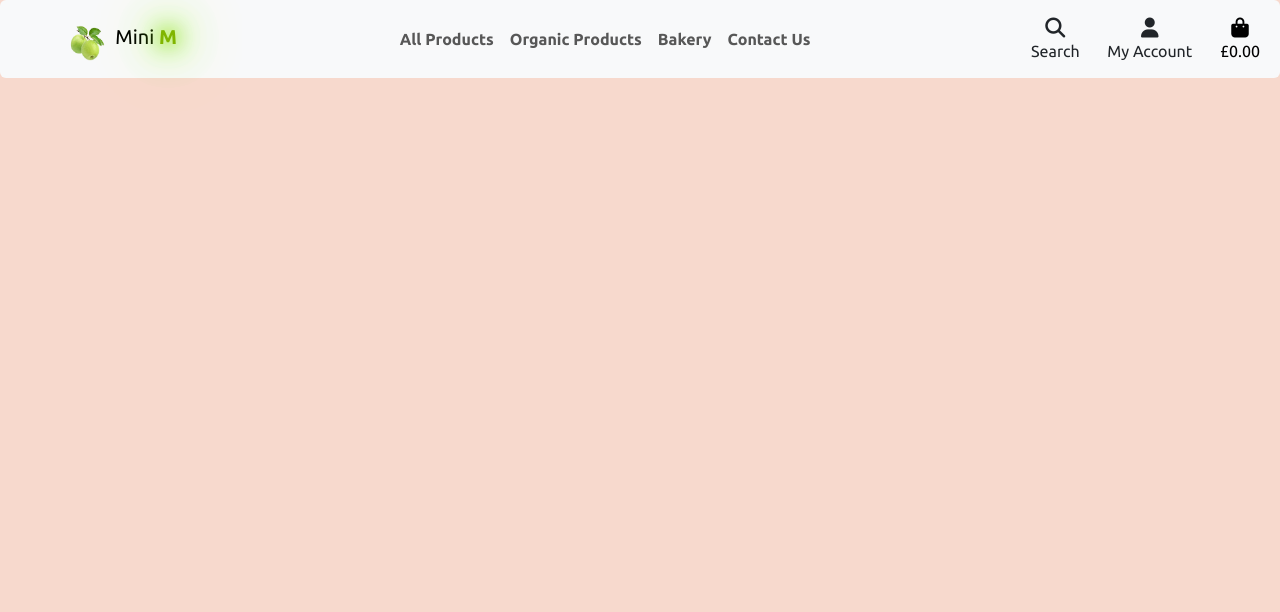
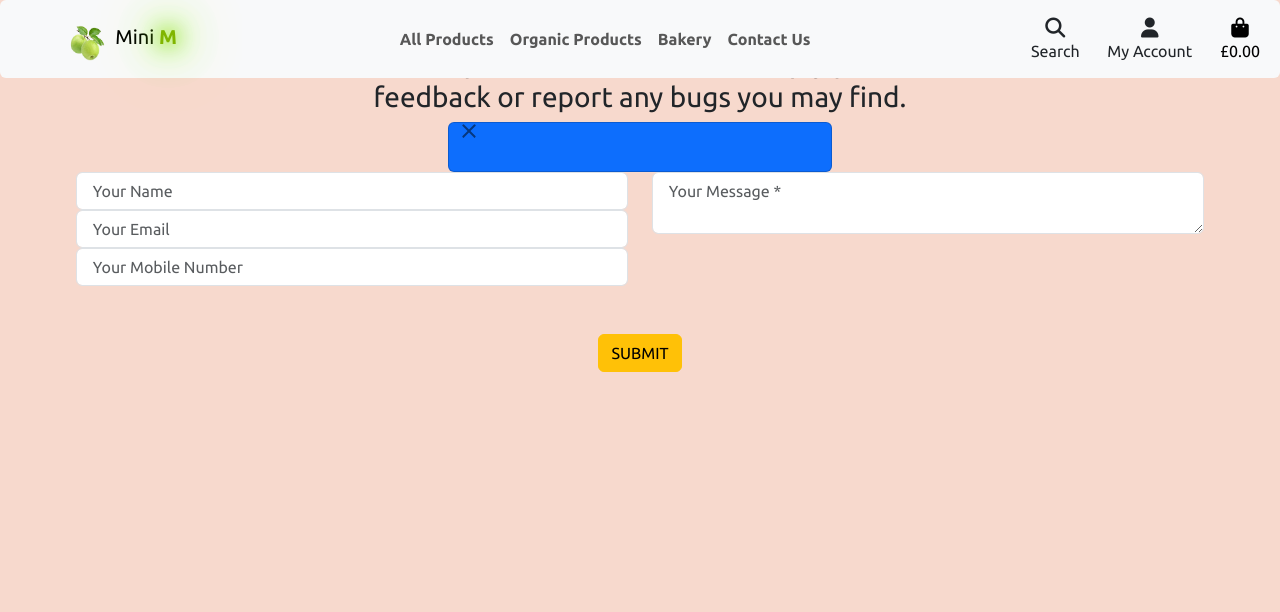
Before and after one commit to Esmael-Pinho/fourth-milestone-project, a Django app: page /contact/ in a window 1280 px wide. Shown: the top 612 px of the page. Run offline with Django 3.2, Linux system fonts and the light colour scheme; some libraries are stand-ins or nearby versions; some web fonts are replaced.

Commit message:
added content for contact.html

```diff
--- a/contact/templates/contact/contact.html
+++ b/contact/templates/contact/contact.html
@@ -2,4 +2,60 @@
 {% load static %}
 {% block content %}
 
+    <section class="dash-section" id="contact">
+        <div class="container">
+            <div class="text-center cont-us">
+                <h2 class="section-heading text-uppercase">Contact Us</h2>
+                <h3 class="section-subheading white">Send us questions, concerns or simply provide<br>
+                    feedback or report any bugs you may find.</h3>
+            </div>
+            <div class="thank-you-container">
+                <div class="row justify-content-md-center mess-1">
+                    <div class="card text-bg-primary col-sm-12 col-md-7 col-lg-4">
+                        <div class="modal-header">
+                            <button type="button" class="btn-close" data-bs-dismiss="thank-you-container" data-bs-target="thank-you-container" aria-label="Close"></button>
+                        </div>
+                        <div class="card-body">
+                            <div class="thank-you-message">
+
+                            </div>
+                        </div>
+                    </div>
+                </div>
+            </div>
+            <form id="contact-form" onsubmit="return sendEmail(this);">
+                <div id="contact-container" class="row align-items-stretch mb-5">
+                    <div class="col-md-6">
+                        <div class="form-group">
+                            <!-- Name input-->
+                            <input class="form-control" id="name" name="name" type="text" placeholder=" Your Name " required>
+                        </div>
+                        <div class="form-group">
+                            <!-- Email address input-->
+                            <input class="form-control" id="email" name="email" type="email" placeholder=" Your Email " required>
+                        </div>
+                        <div class="form-group mb-md-0">
+                            <!-- Phone number input-->
+                            <input class="form-control" id="phone" type="tel" placeholder=" Your Mobile Number" required>
+                        </div>
+                    </div>
+                    <div class="col-md-6">
+                        <div class="form-group form-group-textarea mb-md-0">
+                            <!-- Message input-->
+                            <textarea class="form-control" id="message" name="message" placeholder=" Your Message *" required></textarea>
+                        </div>
+                    </div>
+                </div>
+                <div class="text-center contact-btn">
+                    <input type="submit" id="contact-btn" class="btn btn-warning btn-xl text-uppercase" aria-label="Send message">
+                </div>
+            </form>
+
+        </div>
+    </section>
+    {% endblock %}
+
+{% block postloadjs %}
+{{ block.super }}
+
 {% endblock %}
```
